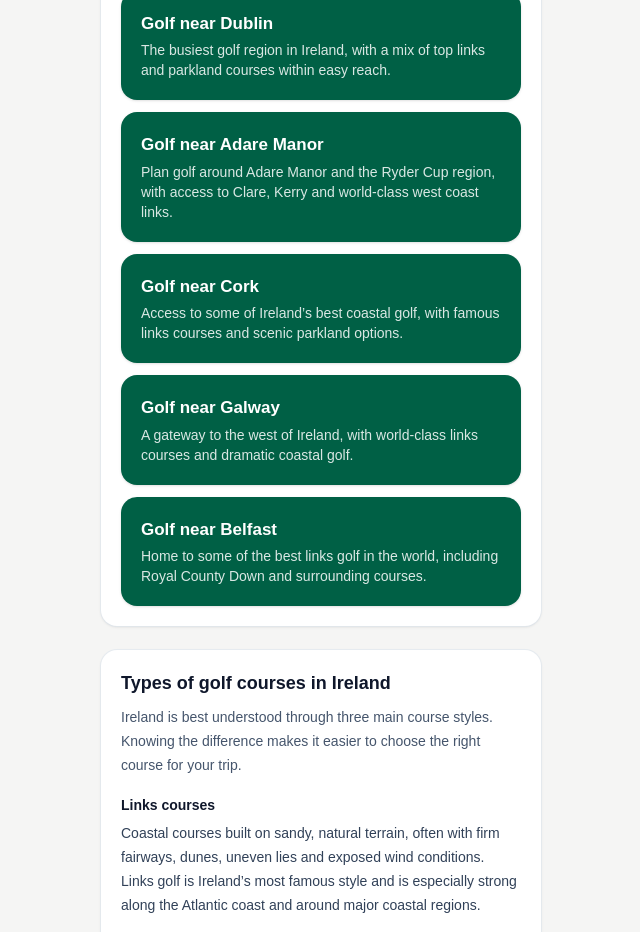
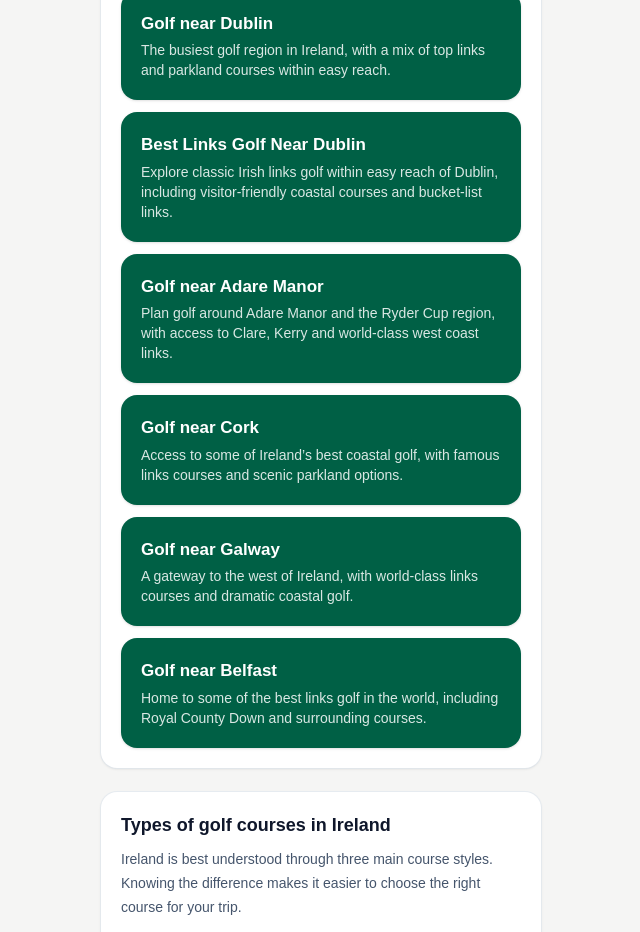
Before and after one commit to DaveKW2G/where2golf, a Next.js app: page /ireland in a window 1280 px wide. Shown: the part 1280-2212 px from the top of the page, without its empty margins (319-959 px from the left). Built offline with nearby package versions, Linux system fonts and the light colour scheme.

Commit message:
Add links golf near Dublin to Ireland page

```diff
--- a/app/ireland/page.tsx
+++ b/app/ireland/page.tsx
@@ -28,6 +28,12 @@
     href: "/golf-near-dublin",
     description:
       "The busiest golf region in Ireland, with a mix of top links and parkland courses within easy reach.",
+  },
+  {
+    title: "Best Links Golf Near Dublin",
+    href: "/links-golf-near-dublin",
+    description:
+      "Explore classic Irish links golf within easy reach of Dublin, including visitor-friendly coastal courses and bucket-list links.",
   },
   {
     title: "Golf near Adare Manor",
```
